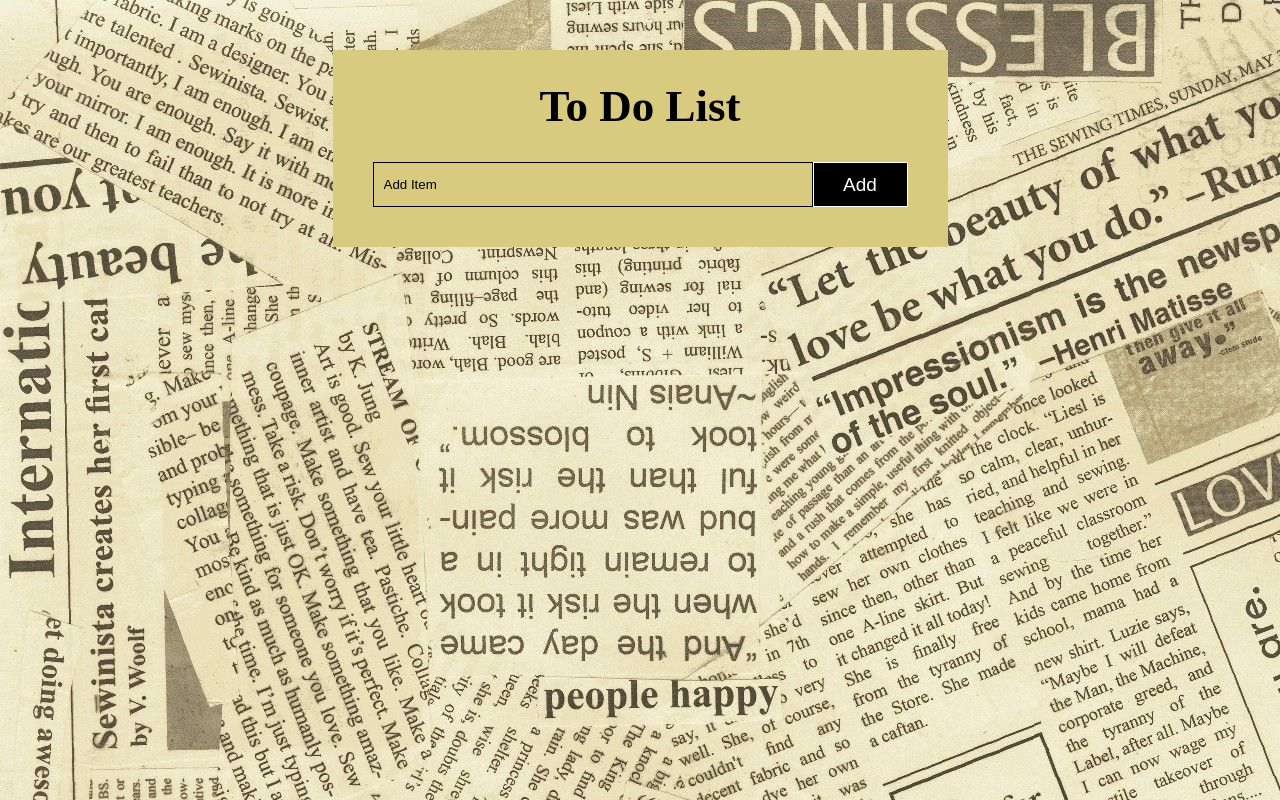
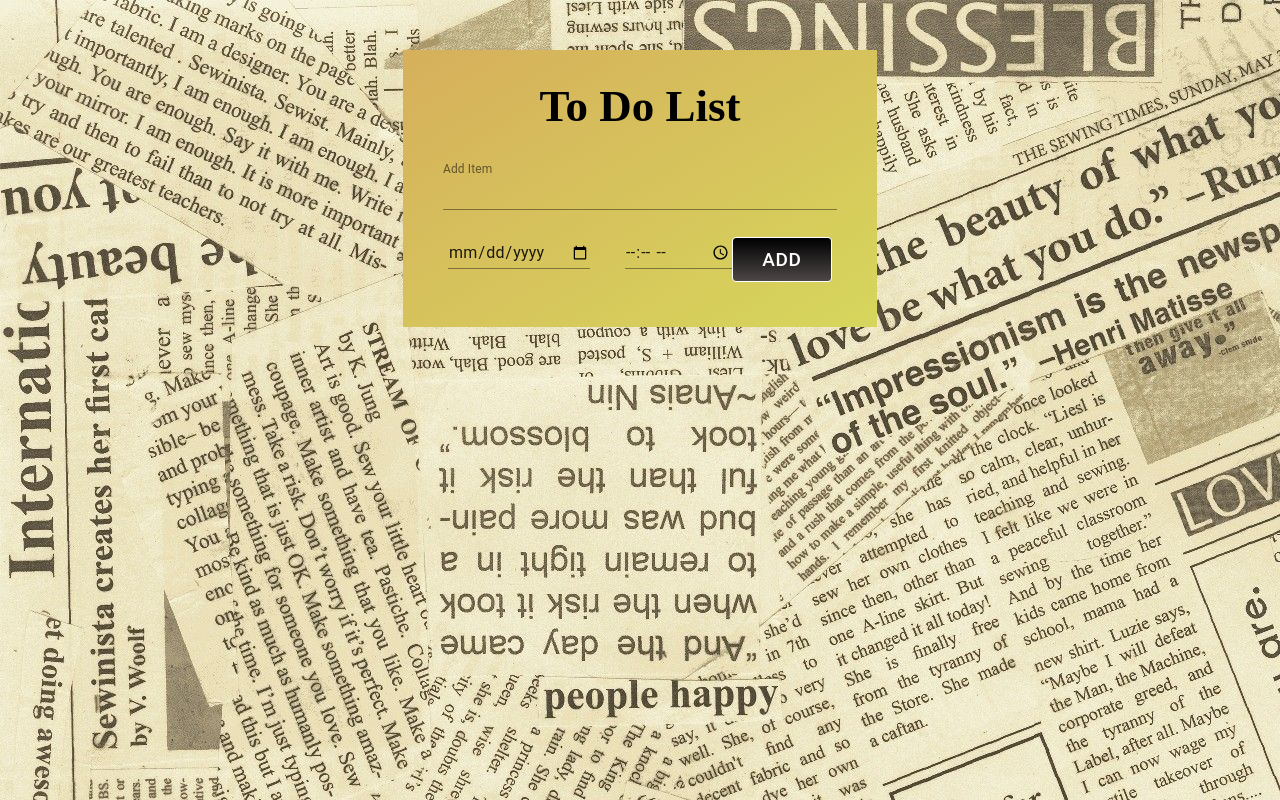
Before and after one commit to BDavid57/To-Do-List-App, a React (Create React App) app: page / in a window 1280 px wide. Built offline with nearby package versions, Linux system fonts and the light colour scheme; a web font is replaced by a local one.

Commit message:
added date and time

```diff
--- a/package.json
+++ b/package.json
@@ -4,6 +4,9 @@
   "version": "0.1.0",
   "private": true,
   "dependencies": {
+    "@material-ui/core": "^4.11.4",
+    "@material-ui/icons": "^4.11.2",
+    "@material-ui/pickers": "^3.3.10",
     "@testing-library/jest-dom": "^5.11.10",
     "@testing-library/react": "^11.2.6",
     "@testing-library/user-event": "^12.8.3",
--- a/src/App.css
+++ b/src/App.css
@@ -24,67 +24,94 @@
   margin-top: 50px;
   margin-bottom: 50px;
   padding: 30px;
-  background-color:rgb(216, 202, 126);
+  background-image:linear-gradient(to bottom right, hsl(41, 60%, 60%), hsl(60, 60%, 60%));
 }
+
+
+
+/* Input Area */
 
 .input-wrapper {
   display: flex;
   justify-content: space-between;
   align-items: center;
-  width: 555px;
+  width: auto;
+  column-gap: 5%;
+  margin: 10px 10px 0px 10px;
+}
+.input-wrapper TextField::placeholder{
+  font-weight: bold;
+}
+.item-text {
+  color: rgb(0, 0, 0);
+  flex: 1 1 100%;
+  padding: 10px;
+  padding-left: 20px;
+  height: 45px;
+  background-image: transparent;
 }
 
-.input-wrapper input {
-  color: rgb(0, 0, 0);
-  width: 440px;
-  padding: 10px;
+.date-time-wrapper button {
+  border: 1px solid rgb(255, 255, 255);
   height: 45px;
-  margin-left: 10px;
-  margin-bottom: 10px;
-  background-color: rgb(216, 202, 126);
-  border: 1px solid rgb(0, 0, 0);
+  width: 100px;
+  background-image: linear-gradient(180deg, hsl(0, 0%, 0%), hsl(0, 4%, 29%));
+  color: rgb(255, 255, 255);
+  font-size: 19px;
 }
-.input-wrapper input::placeholder {
-  color: rgb(0, 0, 0);
+.date-time-wrapper button:hover {
+  cursor: pointer;
 }
 
-.input-wrapper button {
-  border: 1px solid rgb(255, 255, 255);
-  height: 45px;
-  width: 95px;
-  margin-bottom: 10px;
-  background-color: rgb(0, 0, 0);
-  color: rgb(255, 255, 255);
-  font-size: 19px;
-  margin-right: 10px;
+.date-time-wrapper {
+  display: flex;
+  justify-content: space-between;
+  width: 100%;
+  padding: 15px;
+  margin-top: 15px;
 }
-.input-wrapper button:hover {
-  cursor: pointer;
+.date-and-time {
+  display: flex;
 }
+.time {
+  margin-left: 35px;
+}
+
+
+/* Content Area */
 
 .item {
   border: 1px solid rgb(255, 255, 255);
   display: flex;
-  justify-content: space-between;
-  align-items: center;
+  flex-direction: column;
   width: 550px;
-  margin: 10px;
+  margin: 0px 10px 10px 10px;
   padding: 7px 20px 7px 25px;
-  background-color: rgb(0, 0, 0);
+  background-image: linear-gradient(180deg, hsl(0, 0%, 0%), hsl(0, 4%, 29%));
 }
 .item p {
+  flex: 1 1 80%;
   margin: 0;
   padding: 5px;
   max-width: 500px;
   color: rgb(255, 255, 255);
   font-size: 22px;
 }
+.date-time-display {
+  display: flex;
+  width: 100%;
+  border-bottom: 1px solid white;
+}
+.time-display {
+  margin-left: 50px;
+}
+.content-display {
+  display: flex;
+  justify-content: space-between;
+  align-items: center;
+  margin: 15px 0px 10px 0px;
+}
 
-.delete-button {
-  color: rgb(245, 126, 126);
-  height: 40px;
-  width: 40px;
-}
 .delete-button:hover {
   cursor: pointer;
 }
@@ -96,17 +123,46 @@ h1 {
   text-align: center;
 }
 
-@media(max-width: 500px){
+@media(max-width: 600px){
   .wrapper {
     width: 100%;
   }
   .input-wrapper {
     width: 100%;
+    margin-left: -3px;
   }
-  .input-wrapper input {
+  .item {
+    max-width: 400px;
+    margin: 0 auto;
+  }
+  .date-time-wrapper {
+    flex-direction: column;
+    justify-content: center;
+    align-items: center;
     width: 100%;
   }
-  .item {
-    width: 100%;
+  .date {
+    margin-bottom: 10px;
+  }
+  .time {
+    margin-bottom: 20px;
+  }
+  .wrapper {
+    min-height: 100vh;
+    margin: 0;
   }
 }
+
+@media(max-width: 500px) {
+  .item {
+    max-width: 380px;
+    margin: 0 auto;
+  }
+}
+
+@media(max-width: 400px) {
+  .item {
+    max-width: 330px;
+    margin: 0 auto;
+  }
+}
--- a/src/App.js
+++ b/src/App.js
@@ -5,6 +5,8 @@ import List from './components/List';
 import Input from './components/Input';
 
 function App() {
+  const [currentDate, setCurrentDate] = useState('')
+  const [currentTime, setCurrentTime] = useState('')
   const [currentItem, setCurrentItem] = useState('')
   const [itemList, updateItemList] = useState(
     localStorage.itemList ? JSON.parse(localStorage.itemList) : []
@@ -14,25 +16,25 @@ function App() {
     localStorage.setItem('itemList', JSON.stringify(itemList))
   }, [itemList])
 
-  const idForObj = () => (Math.floor(Math.random() * 100000))
-
-  const addItemToList = () => {
-    updateItemList([...itemList, { item: currentItem, key: idForObj() }])
-    setCurrentItem('')
-  }
-
-  const handleKeyDown = e => (e.key === 'Enter' ? addItemToList() : null)
-
   return (
     <div className="App">
 
       <div className="wrapper">
-        <Input
-          currentItem={currentItem}
-          addItemToList={addItemToList}
-          handleKeyDown={handleKeyDown} updateCurrentItem={setCurrentItem} />
 
-        <List itemList={itemList} updateItemList={updateItemList} />
+        <div className="content">
+          <Input
+            currentItem={currentItem}
+            updateCurrentItem={setCurrentItem}
+            itemList={itemList}
+            updateItemList={updateItemList}
+            currentDate={currentDate}
+            setCurrentDate={setCurrentDate}
+            currentTime={currentTime}
+            setCurrentTime={setCurrentTime} />
+
+          <List itemList={itemList} updateItemList={updateItemList} />
+        </div>
+
       </div>
 
     </div>
--- a/src/components/Input.js
+++ b/src/components/Input.js
@@ -1,15 +1,55 @@
+import { Button } from '@material-ui/core';
+import { TextField } from '@material-ui/core';
 
 const Input = (props) => {
+    const idForObj = () => (Math.floor(Math.random() * 100000))
+
+    const addItemToList = () => {
+        const newToDo = {
+            key: idForObj(),
+            item: props.currentItem,
+            date: props.currentDate,
+            hour: props.currentTime,
+        }
+
+        props.updateItemList([...props.itemList, newToDo])
+        props.updateCurrentItem('')
+        props.setCurrentDate('')
+        props.setCurrentTime('')
+        console.log(props.itemList)
+    }
+
+    const handleKeyDown = e => (e.key === 'Enter' ? addItemToList() : null)
+
     return <div>
         <h1>To Do List</h1>
         <div className="input-wrapper">
-            <input
-                type="text"
-                placeholder="Add Item"
+            <TextField
+                className="item-text"
+                variant="standard"
+                label="Add Item"
+                InputLabelProps={{ shrink: true }}
                 value={props.currentItem}
-                onKeyDown={props.handleKeyDown}
+                onKeyDown={handleKeyDown}
                 onChange={e => (props.updateCurrentItem(e.target.value))} />
-            <button onClick={props.addItemToList}>Add</button>
+        </div>
+        <div className="date-time-wrapper">
+            <div className="date-and-time">
+                <div className="date">
+                    <TextField
+                        value={props.currentDate}
+                        type="date"
+                        onChange={e => (props.setCurrentDate(e.target.value))} />
+                </div>
+
+                <div className="time">
+                    <TextField
+                        value={props.currentTime}
+                        type="time"
+                        onChange={e => (props.setCurrentTime(e.target.value))} />
+                </div>
+            </div>
+            <Button onClick={addItemToList}>Add</Button>
         </div>
     </div>
 }
--- a/src/components/List.js
+++ b/src/components/List.js
@@ -1,4 +1,6 @@
-import { RiCloseCircleLine } from 'react-icons/ri';
+// import { RiCloseCircleLine } from 'react-icons/ri';
+import { red } from '@material-ui/core/colors';
+import DeleteForeverIcon from '@material-ui/icons/DeleteForever';
 
 const List = (props) => {
     const deleteItemFromList = key => {
@@ -7,14 +9,27 @@ const List = (props) => {
     }
     return (
         <div>
-            {props.itemList.map(itemObj => {
-                return <div key={itemObj.key} className="item">
-                            <p>{itemObj.item}</p>
-                            <RiCloseCircleLine
-                                onClick={() => deleteItemFromList(itemObj.key)}
-                                className="delete-button" />
+            {props.itemList.map(itemObj => (
+                <div key={itemObj.key} className="item">
+                    <div className="date-time-display">
+                        <p>{itemObj.date}</p>
+                        <div className="time-display">
+                            <p>{itemObj.hour}</p>
+                        </div>
                     </div>
-            })}
+
+                    <div className="content-display">
+                        <p>{itemObj.item}</p>
+                        <DeleteForeverIcon
+                            onClick={() => deleteItemFromList(itemObj.key)}
+                            className="delete-button"
+                            style={{
+                                fontSize: 40,
+                                color: red[300]
+                            }} />
+                    </div>
+                </div>
+            ))}
         </div>
     )
 }
```
Also changed, not shown: 1 other file (tests, documents, lock files or other folders).
